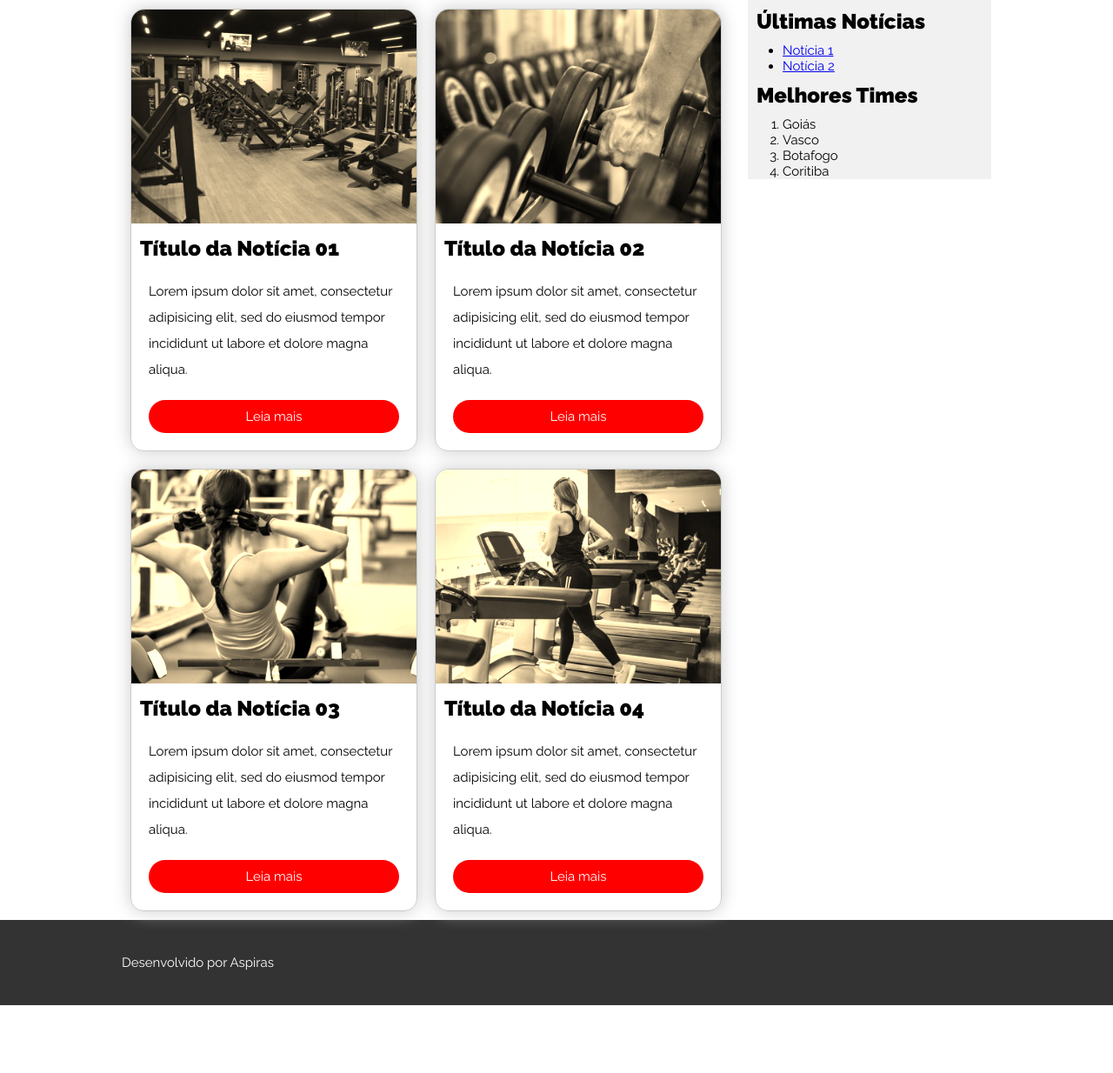
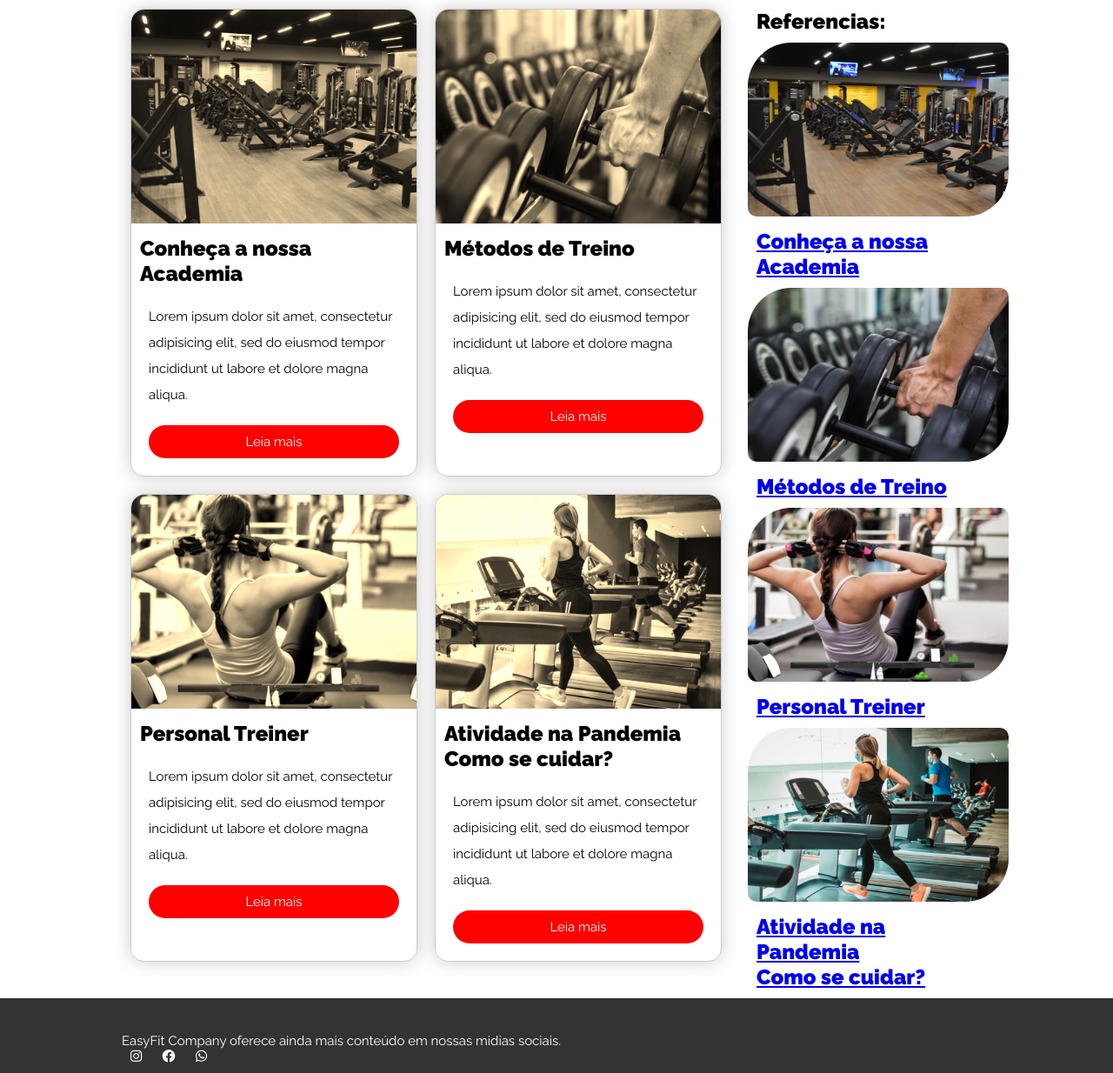
Before and after one commit to BrunoResende89/ProjetoFinal, a plain HTML site: page index.html in a window 1280 px wide. Shown: the part 386-1620 px from the top of the page at 87% size. Before the commit the page ends 1542 px from the top, so only its background shows below. Drawn offline with nearby package versions, Linux system fonts and the light colour scheme; files whose address does not match are found by name.

Commit message:
atualização 07-12-20

```diff
--- a/css/style.css
+++ b/css/style.css
@@ -85,21 +85,40 @@ article img:hover {
 aside {
 	width: 280px;
 	float: right;
-	background-color: #f1f1f1;
+	background-color: #ffffff;
 }
 
 aside ul, aside ol {
 	margin-left: 40px;
 }
 
-aside h2 {
+aside h2, h1{
 	margin: 10px;
+	font-weight: 900;
+	font-size: 24px;
 }
 
 footer {
 	background-color: #333;
 	color: #fff;
 	padding: 20px;
+	font-weight: 900;
+	font-size: 24px;
+}
+
+footer nav ul li {
+	list-style: none;
+	display: inline;
+	margin: 10px;
+}
+
+footer nav ul li a {
+	color: #FFF;
+	text-decoration: none;
+	text-transform: uppercase;
+	font-weight: 900;
+	/* background: linear-gradient(to right,#F00,#FF0); */
+
 }
 
 .btn {
@@ -248,3 +267,17 @@ li.slick-active button{
     float: left;
     position: relative;
 }
+
+.row img {
+	width: 300px;
+	height: 200px;
+	border-radius: 50px 10px;
+}
+
+form button {
+	border-radius: 100px;
+	height: 30px;
+	width: 150px;
+	background-color: rgb(197, 132, 10);
+	color: #FFF;
+}
--- a/index.html
+++ b/index.html
@@ -1,7 +1,7 @@
 <!DOCTYPE html>
 <html lang="pt-br">
 <head>
-	<title>Gugol</title>
+	<title>EasyFit.Ltda</title>
 	<meta charset="utf-8">
 
 	<meta name="viewport" content="width=device-width, initial-scale=1.0">
@@ -18,7 +18,7 @@
 <!-- comentários - header -->
 <header>
 	<a href="index.html" title="Página Inicial">
-		<img src="imagens/logo.png" title="Logo Gugol" alt="Logo Gugol">
+		<img src="imagens/logo.png" title="Logo EasyFit" alt="Logo EasyFit">
 	</a>
 
 	<a href="#" id="menu">
@@ -47,21 +47,6 @@
 					Teste
 				</a>
 			</li>
-			<li>
-				<a href="http://instagram.com" title="Instagram">
-					<i class="fab fa-instagram"></i>
-				</a>
-			</li>
-			<li>
-				<a href="http://facebook.com" title="Facebook">
-					<i class="fab fa-facebook"></i>
-				</a>
-			</li>
-			<li>
-				<a href="web.whatsapp.com/" title="whatsapp">
-					<i class="fab fa-whatsapp"></i>
-				</a>
-			</li>
 		</ul>
 	</nav>
 </header>
@@ -76,10 +61,10 @@
 	<main>
 		<article>
 			<img src="imagens/foto1.jpg" alt="Notícia 1" title="Notícia 1">
-			<h2>Título da Notícia 01</h2>
+			<h2>Conheça a nossa Academia</h2>
 			<p>Lorem ipsum dolor sit amet, consectetur adipisicing elit, sed do eiusmod tempor incididunt ut labore et dolore magna aliqua.</p>
 			<p>
-				<a href="noticia1.html" title="Notícia 1" class="btn">
+				<a href="academia.html" title="Notícia 1" class="btn">
 					Leia mais
 				</a>
 			</p>
@@ -87,10 +72,10 @@
 
 		<article>
 			<img src="imagens/foto2.jpg" alt="Notícia 2" title="Notícia 2">
-			<h2>Título da Notícia 02</h2>
+			<h2>Métodos de Treino</h2>
 			<p>Lorem ipsum dolor sit amet, consectetur adipisicing elit, sed do eiusmod tempor incididunt ut labore et dolore magna aliqua.</p>
 			<p>
-				<a href="noticia2.html" title="Notícia 2" class="btn">
+				<a href="metodos.html" title="Notícia 2" class="btn">
 					Leia mais
 				</a>
 			</p>
@@ -98,10 +83,10 @@
 
 		<article>
 			<img src="imagens/foto3.jpg" alt="Notícia 3" title="Notícia 3">
-			<h2>Título da Notícia 03</h2>
+			<h2>Personal Treiner</h2>
 			<p>Lorem ipsum dolor sit amet, consectetur adipisicing elit, sed do eiusmod tempor incididunt ut labore et dolore magna aliqua.</p>
 			<p>
-				<a href="noticia3.html" title="Notícia 3" class="btn">
+				<a href="persoalTreiner.html" title="Notícia 3" class="btn">
 					Leia mais
 				</a>
 			</p>
@@ -109,36 +94,48 @@
 
 		<article>
 			<img src="imagens/foto4.jpg" alt="Notícia 4" title="Notícia 4">
-			<h2>Título da Notícia 04</h2>
+			<h2>Atividade na Pandemia<br>
+				Como se cuidar?
+			</h2>
 			<p>Lorem ipsum dolor sit amet, consectetur adipisicing elit, sed do eiusmod tempor incididunt ut labore et dolore magna aliqua.</p>
 			<p>
-				<a href="noticia4.html" title="Notícia 4" class="btn">
+				<a href="pandemia.html" title="Notícia 4" class="btn">
 					Leia mais
 				</a>
 			</p>
 		</article>
 	</main>
 	<aside>
-		<h2>Últimas Notícias</h2>
-		<ul>
-			<li>
-				<a href="noticia1.html" title="Noticia 1">
-					Notícia 1
+		<h1>Referencias:</h1>
+		<div class="row">
+			<div class="col-12 col-md-6">
+				<img src="imagens/foto1.jpg" class="w-100">
+				<a href="academia.html">
+					<h2>Conheça a nossa Academia</h2>
 				</a>
-			</li>
-			<li>
-				<a href="noticia1.html" title="Noticia 1">
-					Notícia 2
+			</div>
+			<div class="col-12 col-md-6">
+				<img src="imagens/foto2.jpg" class="w-100">
+				<a href="metodos.html">
+					<h2>Métodos de Treino</h2>
 				</a>
-			</li>
-		</ul>
-		<h2>Melhores Times</h2>
-		<ol>
-			<li>Goiás</li>
-			<li>Vasco</li>
-			<li>Botafogo</li>
-			<li>Coritiba</li>
-		</ol>
+			</div>
+			<div class="col-12 col-md-6">
+				<img src="imagens/foto3.jpg" class="w-100">
+				<a href="personalTreiner.html">
+					<h2>Personal Treiner</h2>
+				</a>
+			</div>
+			<div class="col-12 col-md-6">
+				<img src="imagens/foto4.jpg" class="w-100">
+				<a href="pandemia.html">
+					<h2>
+						Atividade na Pandemia<br>
+						Como se cuidar?
+					</h2>
+				</a>
+			</div>
+		</div>
 	</aside>
 </div>
 
@@ -146,7 +143,26 @@
 
 <footer>
 	<div class="container">
-		<p>Desenvolvido por Aspiras</p>
+		<p>EasyFit Company oferece ainda mais conteúdo em nossas midias sociais.</p>
+		<nav>
+			<ul>
+				<li>
+					<a href="http://instagram.com" title="Instagram">
+						<i class="fab fa-instagram"></i>
+					</a>
+				</li>
+				<li>
+					<a href="http://facebook.com" title="Facebook">
+						<i class="fab fa-facebook"></i>
+					</a>
+				</li>
+				<li>
+					<a href="web.whatsapp.com" title="whatsapp">
+						<i class="fab fa-whatsapp"></i>
+					</a>
+				</li>
+			</ul>
+		</nav>
 	</div>
 </footer>
 <script type="text/javascript">
```
Also changed, not shown: contato.html (+30 -20 lines), teste.html (+24 -16 lines).
